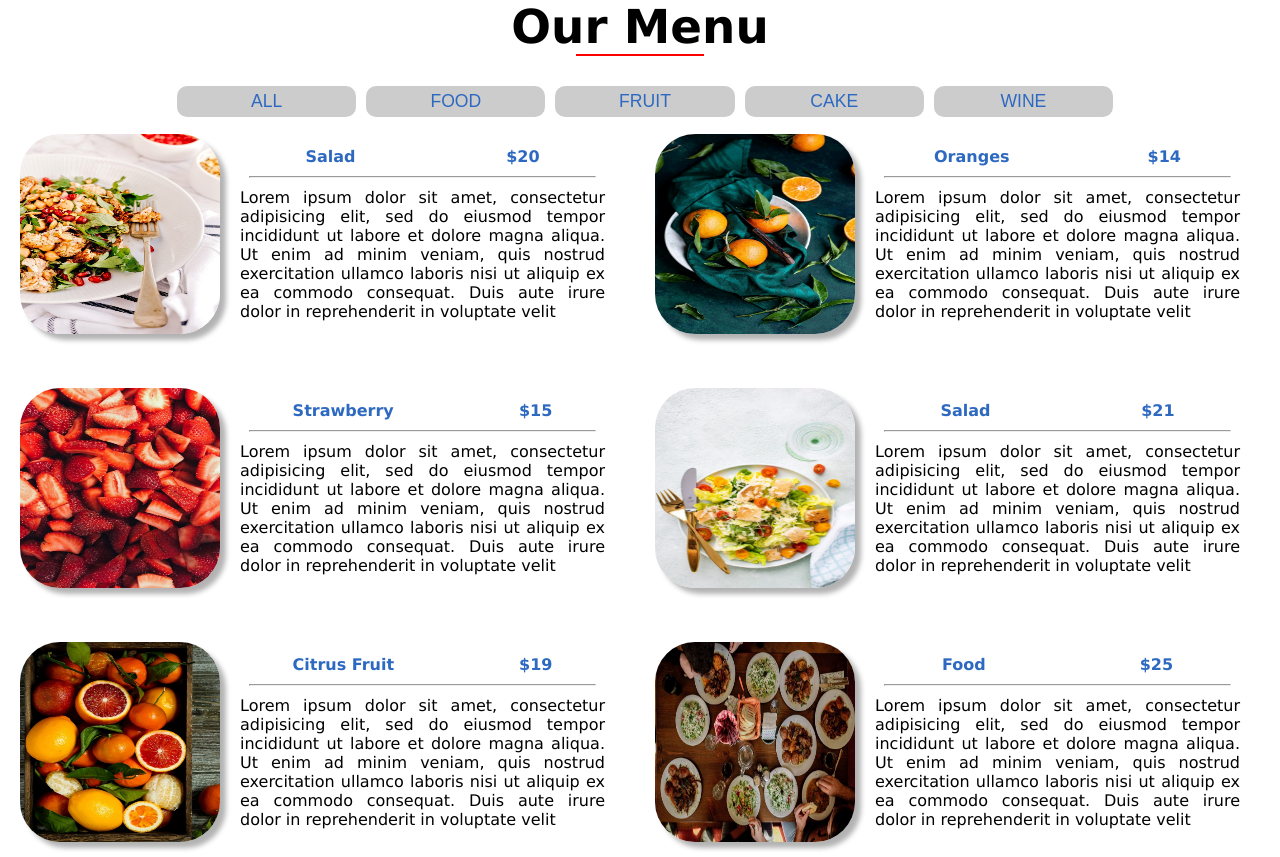
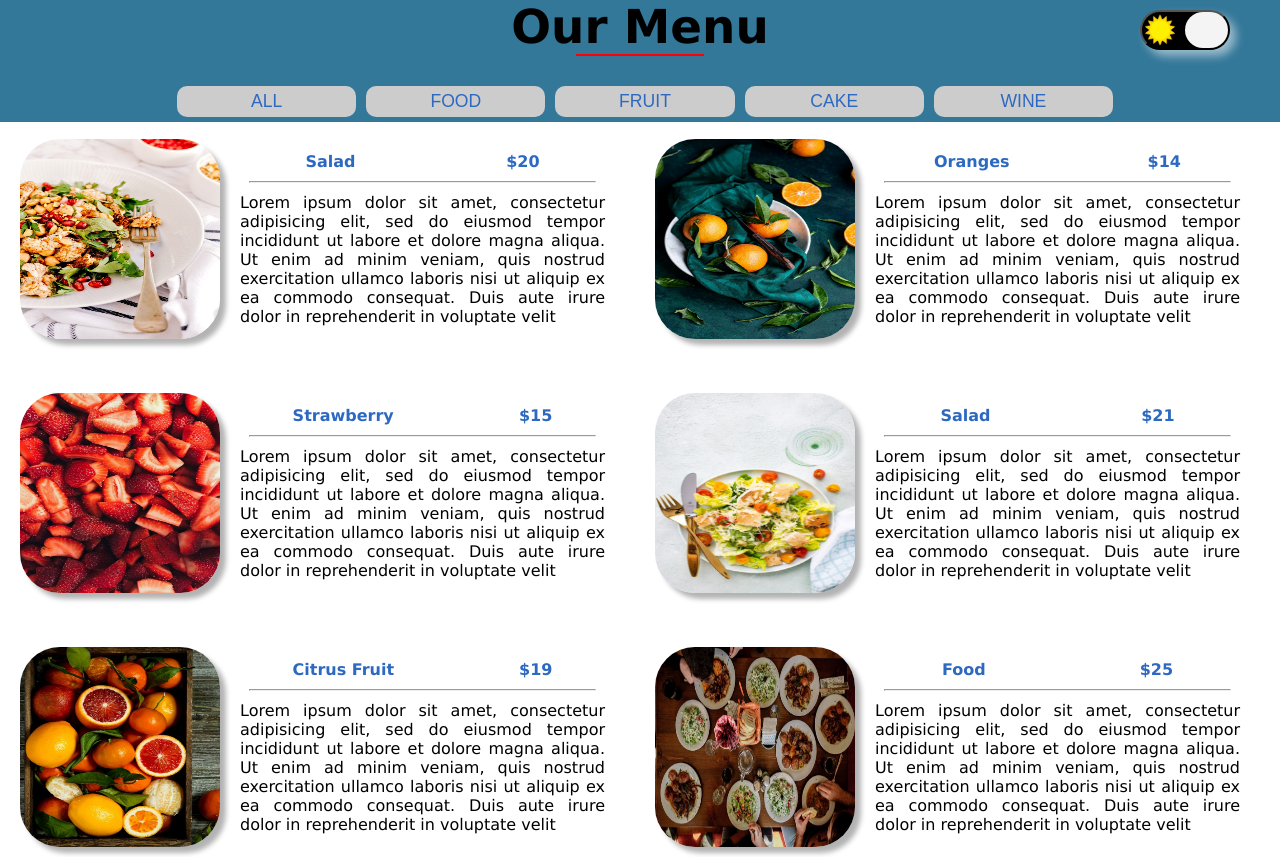
Before and after one commit to iriemena/menu-shop, a plain HTML site: page index.html in a window 1280 px wide. Shown: the top 857 px of the page. Drawn offline with Linux system fonts and the light colour scheme.

Commit message:
mode toggle

```diff
--- a/app.js
+++ b/app.js
@@ -310,3 +310,34 @@ function displayMenu(menuItem) {
     .join("");
   menu.innerHTML = menuFilter;
 }
+
+
+// ****Mode toggle***
+let btn = document.querySelector('.switch');
+let header = document.getElementsByTagName('h4');
+let title = document.querySelector('.title')
+
+console.log(header)
+
+    btn.addEventListener('click', function(e){
+        if(!btn.classList.contains('slide')){
+            btn.classList.add('slide')
+            document.body.style.background = '#000'
+             document.body.style.color = '#f4f4f4'
+             Array.from(header).forEach(function(item){
+              item.style.color = '#ff0000de'
+              title.style.background = 'rgb(0,0,0)'
+             })
+
+
+        }else{
+            btn.classList.remove('slide')
+            document.body.style.background = ''
+             document.body.style.color = ''
+             Array.from(header).forEach(function(item){
+              item.style.color = ''
+              title.style.background = ''
+             })
+        }
+
+    })
--- a/index.html
+++ b/index.html
@@ -7,16 +7,24 @@
     <link rel="stylesheet" type="text/css" href="style.css" />
   </head>
   <body>
+
     <section>
       <div class="title">
         <h3>Our Menu</h3>
         <h3 class="underline"></h3>
-      </div>
+
+       <!-- Mode toggle -->
+    <button class="switch">
+    <span class="night"></span>
+    <span class="day"></span>
+    <span class="toggle"></span>
+    </button>
       <div class="button">
         <!-- <button class="btn all" data-id="all">All</button>
 			<button class="btn food" data-id="food">Food</button>
 			<button class="btn fruit" data-id="fruit">Fruit</button> -->
       </div>
+       </div>
       <div class="container">
         <!-- <article class="menu">
 
@@ -38,6 +46,8 @@
       </div>
     </section>
 
+
+
     <!-- Javascript -->
     <script src="app.js"></script>
   </body>
--- a/style.css
+++ b/style.css
@@ -16,6 +16,12 @@ body {
   flex-direction: column;
   padding: 0;
   margin: 0;
+  position: sticky;
+  top: 0;
+  background-color: #379;
+  padding-bottom: 5px;
+  padding-top: 0
+
 }
 .underline {
   height: 2px;
@@ -35,6 +41,7 @@ body {
   align-items: center;
   margin-top: 70px;
   text-align: justify;
+
 }
 
 hr {
@@ -93,6 +100,37 @@ img:hover {
   background-color: rgb(58, 55, 119);
 }
 
+  .switch{
+    position: fixed;
+    top: 10px;
+    right: 5px;
+    width: 20%;
+    height: 5%;
+    border-radius: 20px;
+    outline: none;
+    background: url('./images/day.png') left center no-repeat ,
+    url('./images/night.png') right no-repeat ;
+    background-size: contain;
+    background-color: black;
+    box-shadow: 6px 6px 10px rgb(255, 255, 255, 0.5);
+
+  }
+
+  .toggle{
+    height: 100%;
+    width: 50%;
+    background-color: #f4f4f4;
+    position: absolute;
+    top: 0;
+    right: 0;
+    border-radius: 20px;
+  }
+
+  .slide .toggle{
+    left: 0;
+
+  }
+
 @media screen and (min-width: 900px) {
   .container {
     display: grid;
@@ -130,4 +168,10 @@ img:hover {
     width: 14%;
     font-size: 1.1rem;
   }
+
+   .switch{
+    width: 7%;
+    right: 50px;
+  }
+
 }
```
Also changed, not shown: images/day.png (added), images/night.png (added).
